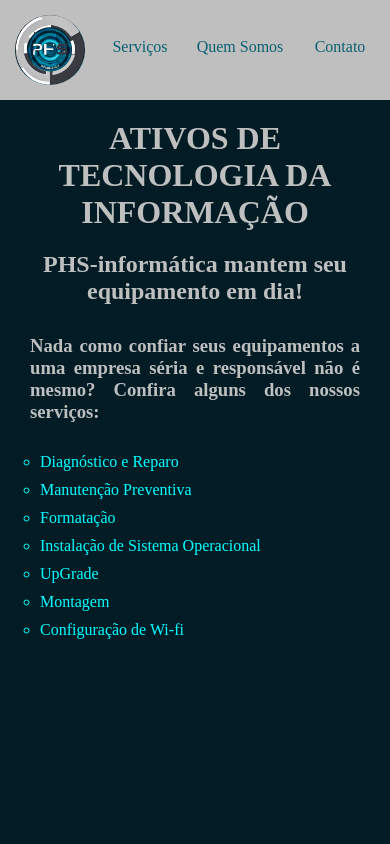
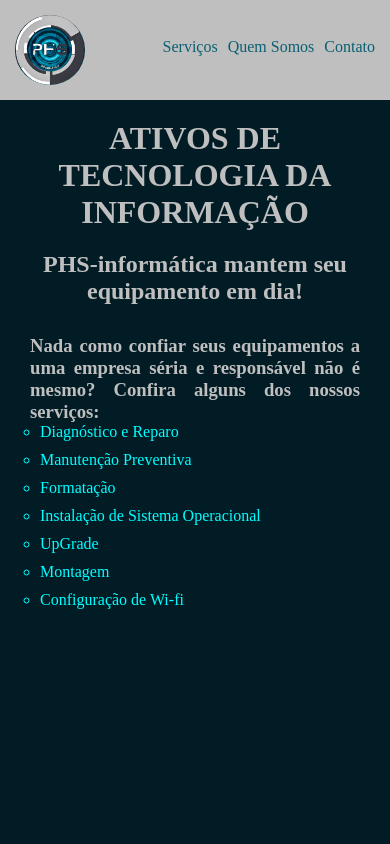
Before and after one commit to PHS-informatica/Site-PHS-Informatica, a plain HTML site: page Manutenção de pc.html in a window 390 px wide. Shown: the top 844 px of the page. Drawn offline with Linux system fonts and the light colour scheme.

Commit message:
ajuste quebra cabeçalho

```diff
--- a/Assets/style.css
+++ b/Assets/style.css
@@ -30,15 +30,18 @@ header{
     border-radius: 50%;
 }
 .menu__atalhos{
+    gap: 10px;
+    margin-right: 15px;
     display: flex;
     align-items: center;
     justify-content: flex-end;
 }
 .menu__atalhos__links{
+
     color: #0A6073;
     text-decoration: none;
     height: 25px;
-    width: 100px;
+    width:100px;
     text-align: center;
 }
 .menu__atalhos :hover{
@@ -109,7 +112,9 @@ main{
     color:#BFBFBF;
 }
 .produto_institucional, .produto_ecommerce, .produto_portifolio, .produto{
-    margin: 30px 30px 30px 30px;
+    padding-top: 30px;
+    margin-left: 30px;
+    margin-right: 30px;
     color:#BFBFBF;
     text-align: justify;
     background-color:#021C26;
@@ -223,4 +228,17 @@ footer {
             font-size: large;
         }
 
+        .menu__atalhos__links{
+            width:auto;
+
+        }
+        .menu__atalhos :hover{
+            background-color:#021C26;
+            color:#73D9D9;
+            border-radius: 10px;
+
+
+
+        }
+
     }
```
